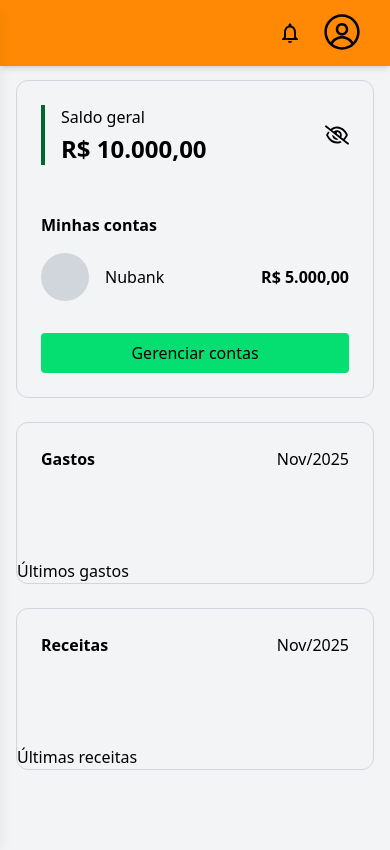
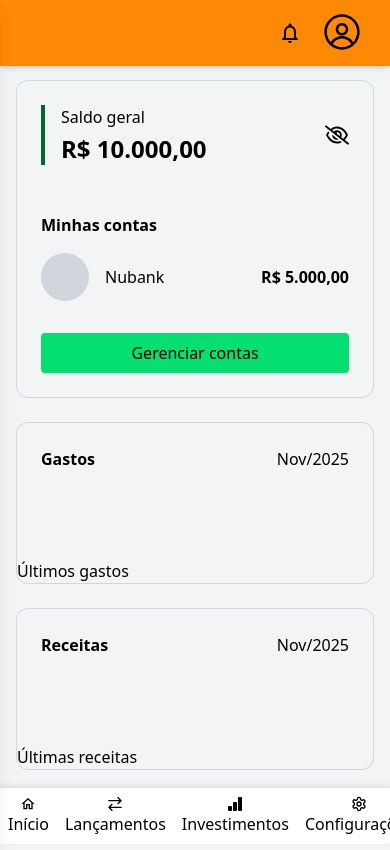
Before and after one commit to fabriciorostand/fintech-frontend, a React (Vite) app: page /dashboard in a window 390 px wide. Built offline with nearby package versions, Linux system fonts and the light colour scheme.

Commit message:
feat: add footer component

```diff
--- /dev/null
+++ b/src/components/footer.tsx
@@ -0,0 +1,35 @@
+import { BsBarChartFill } from "react-icons/bs";
+import { GrTransaction } from "react-icons/gr";
+import { LuSettings } from "react-icons/lu";
+import { MdOutlineHome } from "react-icons/md";
+import { Link } from "react-router";
+
+export function Footer() {
+    return (
+        <footer className="fixed bottom-0 left-0 w-full flex bg-white dark:bg-gray-800 text-black dark:text-white text-center shadow-[0_-2px_6px_rgba(0,0,0,0.1)] md:hidden">
+            {/* Home */}
+            <Link to="/dashboard" className="flex flex-1 flex-col items-center p-2 hover:bg-gray-100 dark:hover:bg-gray-700">
+                <MdOutlineHome />
+                Início
+            </Link>
+
+            {/* Events */}
+            <Link to="/transactions" className="flex flex-1 flex-col items-center p-2 hover:bg-gray-100 dark:hover:bg-gray-700">
+                <GrTransaction />
+                Lançamentos
+            </Link>
+
+            {/* Store */}
+            <Link to="/" className="flex flex-1 flex-col items-center p-2 hover:bg-gray-100 dark:hover:bg-gray-700">
+                <BsBarChartFill />
+                Investimentos
+            </Link>
+
+            {/* Configs */}
+            <Link to="/" className="flex flex-1 flex-col items-center p-2 hover:bg-gray-100 dark:hover:bg-gray-700">
+                <LuSettings />
+                Configurações
+            </Link>
+        </footer>
+    )
+}
--- a/src/pages/dashboard.tsx
+++ b/src/pages/dashboard.tsx
@@ -1,5 +1,6 @@
 import { FaRegEyeSlash } from "react-icons/fa6";
 import { Header } from "../components/header"
+import { Footer } from "../components/footer";
 
 export function Dashboard() {
   return (
@@ -73,6 +74,8 @@ export function Dashboard() {
           </div>
         </div>
       </main>
+
+      <Footer />
     </div>
   );
 }
```
